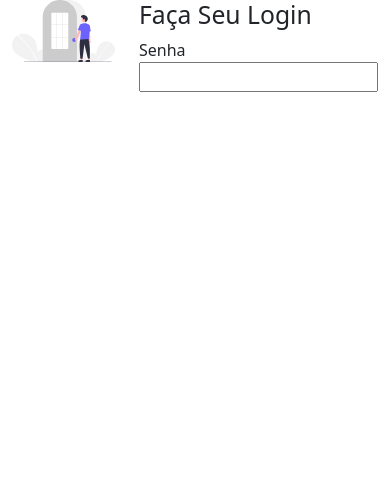
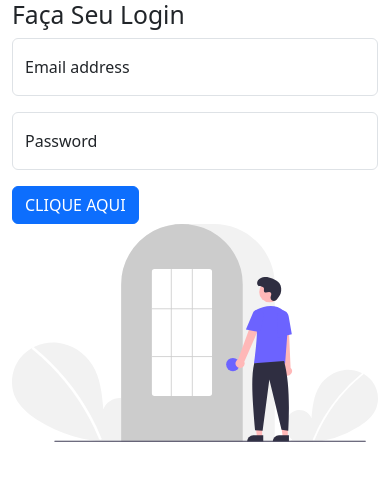
Before and after one commit to LexSeiffert/FrontEnd-Individual, a plain HTML site: page aula-05/login/index.html in a window 390 px wide. Drawn offline with nearby package versions, Linux system fonts and the light colour scheme.

Commit message:
tela de login

```diff
--- a/aula-05/css/style.css
+++ b/aula-05/css/style.css
@@ -17,45 +17,44 @@ h1 {
   }
 }
 
-  /* LG - LARGE - 768px ~ 992px*/
+/* LG - LARGE - 992px ~ 1200px*/
 @media (min-width: 992px) {
   h1 {
     color: blue;
   }
 }
 
-  /* xl - extra large - 768px ~ 992px */
+/* xl - extra large - 1200px ~ 1400px */
 @media (min-width: 1200px) {
   h1 {
     color: green;
   }
 }
 
-  .container{
-    background-color: grey;
+.container {
+  background-color: rgb(120, 116, 116);
   color: white;
 }
 
-  .container-fluid{
-    background-color: rgb(26, 34, 86);
-    color: rgb(42, 255, 219);
+.container-fluid {
+  background-color: rgb(97, 115, 40);
+  color: white;
 }
 
-  .grid{
-    border: 8px dotted red;
-    padding: 8px  16px;
+.my-grid {
+  border: 5px dotted rgb(144, 5, 5);
+  padding: 8px 16px;
 }
 
-  .my-grid{
-    border: 8px dotted red;
-    padding: 8px  16px;
+.my-row {
+  border: 3px solid rgb(39, 37, 37);
+  padding: 8px 16px;
+  margin-bottom: 6px;
 }
 
-  .my-row{
-    border: 3px solid rgb(27, 24, 24);
-    padding: 8px  16px;
+.my-row .col,
+.col-8,
+.col-3,
+.col-9 {
+  border: 3px dashed rgb(18, 49, 25);
 }
-
-  .my-row .col{
-    border: 3px dotted rgb(183, 156, 156);
-  }
--- a/aula-05/login/index.html
+++ b/aula-05/login/index.html
@@ -1,8 +1,9 @@
 <!DOCTYPE html>
-<html lang="ptbr">
+<html lang="pt-br">
   <head>
     <meta charset="UTF-8" />
     <meta name="viewport" content="width=device-width, initial-scale=1.0" />
+    <!-- CSS BOOTSTRAP -->
     <link
       href="https://cdn.jsdelivr.net/npm/bootstrap@5.3.2/dist/css/bootstrap.min.css"
       rel="stylesheet"
@@ -10,26 +11,45 @@
       crossorigin="anonymous"
     />
     <link rel="stylesheet" href="style.css" />
-    <title>Document</title>
+    <title>Tela de Login</title>
   </head>
   <body>
     <div class="container">
       <div class="row">
-        <div class="col">
+        <div class="col-md-6 order-2 order-md-1">
           <img
             class="img-fluid"
             src="img/login.svg"
-            alt="ilustração de um login"
+            alt="ilustração de uma pessoa no celular"
           />
         </div>
-        <div class="col">
-          <h2>Faça Seu Login</h2>
+        <div class="col-md-6 order-1">
           <form>
-            <label for="">Senha</label> <input type="password" name="" id="" />
+            <h2>Faça Seu Login</h2>
+            <div class="form-floating mb-3">
+              <input
+                type="email"
+                class="form-control"
+                id="floatingInput"
+                placeholder="name@example.com"
+              />
+              <label for="floatingInput">Email address</label>
+            </div>
+            <div class="form-floating">
+              <input
+                type="password"
+                class="form-control"
+                id="floatingPassword"
+                placeholder="Password"
+              />
+              <label for="floatingPassword">Password</label>
+            </div>
+            <button type="button" class="btn btn-primary mt-3 meu-botao">
+              CLIQUE AQUI
+            </button>
           </form>
         </div>
       </div>
     </div>
-  <h1></h1>
   </body>
 </html>
```
Lines whose indentation alone changed are shown as unchanged.
